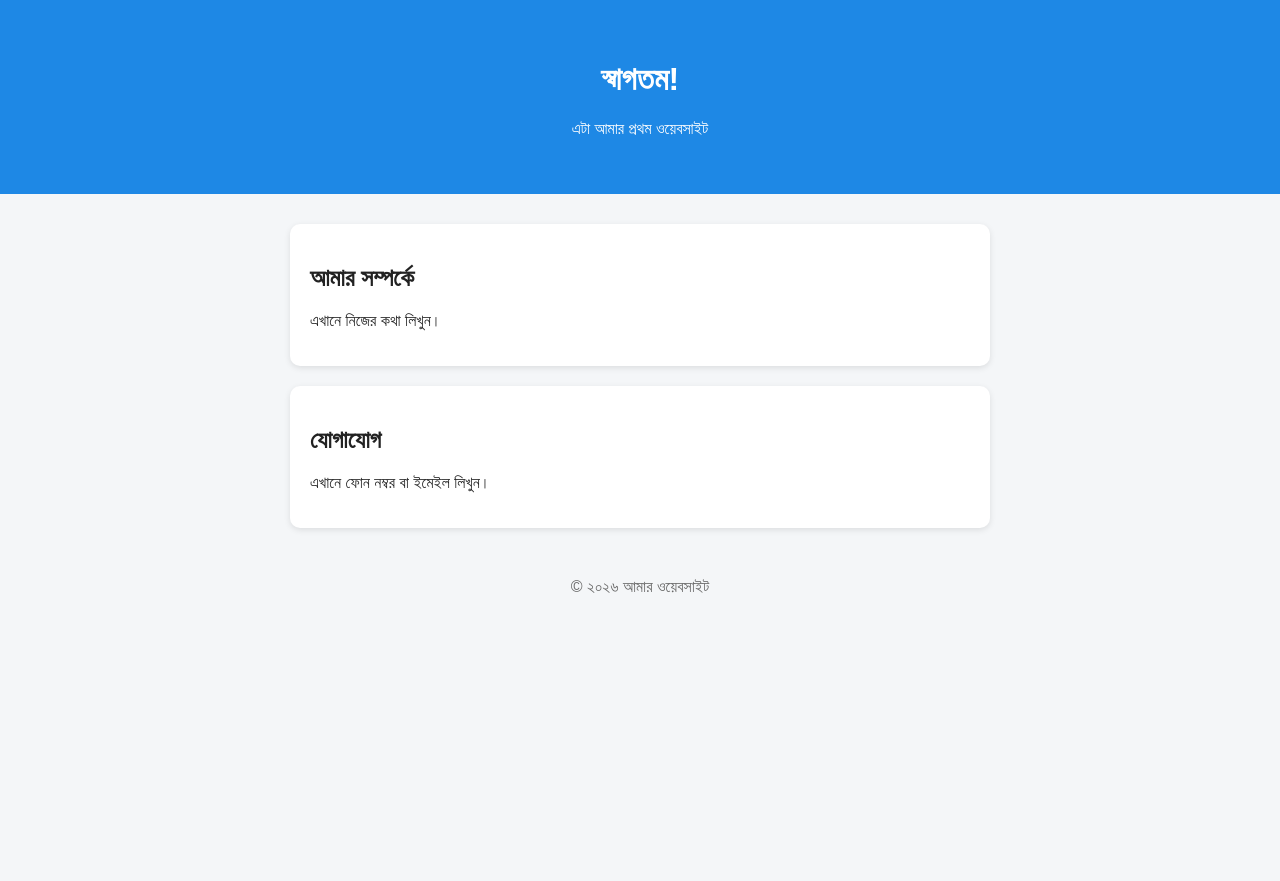
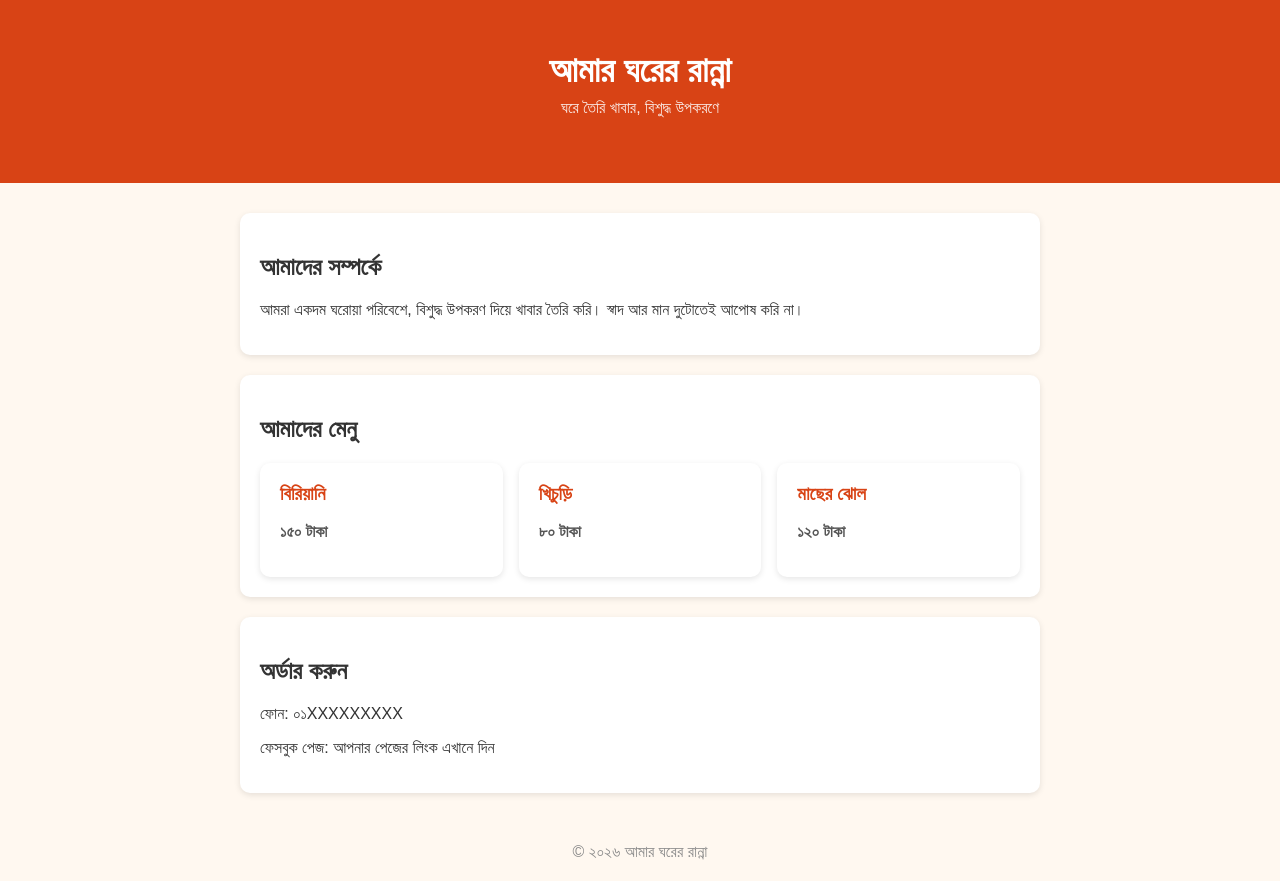
Before and after one commit to shakil7069/shakil7069.github.io, a plain HTML site: page index.html in a window 1280 px wide. Before the commit the page ends 800 px from the top, so only its background shows below. Drawn offline with Linux system fonts and the light colour scheme.

Commit message:
Update index.html

```diff
--- a/index.html
+++ b/index.html
@@ -3,26 +3,42 @@
 <head>
   <meta charset="UTF-8">
   <meta name="viewport" content="width=device-width, initial-scale=1">
-  <title>আমার প্রথম ওয়েবসাইট</title>
+  <title>আমার ঘরের রান্না</title>
   <style>
     body {
       font-family: Arial, sans-serif;
       margin: 0;
-      background: #f4f6f8;
-      color: #222;
+      background: #fff8f0;
+      color: #333;
     }
     header {
-      background: #1e88e5;
+      background: #d84315;
       color: white;
       text-align: center;
-      padding: 40px 20px;
+      padding: 50px 20px;
     }
+    header h1 { margin: 0; font-size: 2.2em; }
+    header p { margin-top: 8px; opacity: 0.9; }
     main {
-      max-width: 700px;
+      max-width: 800px;
       margin: 30px auto;
       padding: 0 20px;
     }
+    .menu {
+      display: grid;
+      grid-template-columns: repeat(auto-fit, minmax(200px, 1fr));
+      gap: 16px;
+      margin-top: 10px;
+    }
     .card {
+      background: white;
+      padding: 20px;
+      border-radius: 10px;
+      box-shadow: 0 2px 6px rgba(0,0,0,0.1);
+    }
+    .card h3 { margin-top: 0; color: #d84315; }
+    .price { font-weight: bold; color: #555; }
+    section {
       background: white;
       padding: 20px;
       border-radius: 10px;
@@ -32,25 +48,43 @@
     footer {
       text-align: center;
       padding: 20px;
-      color: #666;
+      color: #888;
     }
   </style>
 </head>
 <body>
   <header>
-    <h1>স্বাগতম!</h1>
-    <p>এটা আমার প্রথম ওয়েবসাইট</p>
+    <h1>আমার ঘরের রান্না</h1>
+    <p>ঘরে তৈরি খাবার, বিশুদ্ধ উপকরণে</p>
   </header>
   <main>
-    <div class="card">
-      <h2>আমার সম্পর্কে</h2>
-      <p>এখানে নিজের কথা লিখুন।</p>
-    </div>
-    <div class="card">
-      <h2>যোগাযোগ</h2>
-      <p>এখানে ফোন নম্বর বা ইমেইল লিখুন।</p>
-    </div>
+    <section>
+      <h2>আমাদের সম্পর্কে</h2>
+      <p>আমরা একদম ঘরোয়া পরিবেশে, বিশুদ্ধ উপকরণ দিয়ে খাবার তৈরি করি। স্বাদ আর মান দুটোতেই আপোষ করি না।</p>
+    </section>
+    <section>
+      <h2>আমাদের মেনু</h2>
+      <div class="menu">
+        <div class="card">
+          <h3>বিরিয়ানি</h3>
+          <p class="price">১৫০ টাকা</p>
+        </div>
+        <div class="card">
+          <h3>খিচুড়ি</h3>
+          <p class="price">৮০ টাকা</p>
+        </div>
+        <div class="card">
+          <h3>মাছের ঝোল</h3>
+          <p class="price">১২০ টাকা</p>
+        </div>
+      </div>
+    </section>
+    <section>
+      <h2>অর্ডার করুন</h2>
+      <p>ফোন: ০১XXXXXXXXX</p>
+      <p>ফেসবুক পেজ: আপনার পেজের লিংক এখানে দিন</p>
+    </section>
   </main>
-  <footer>© ২০২৬ আমার ওয়েবসাইট</footer>
+  <footer>© ২০২৬ আমার ঘরের রান্না</footer>
 </body>
 </html>
```
